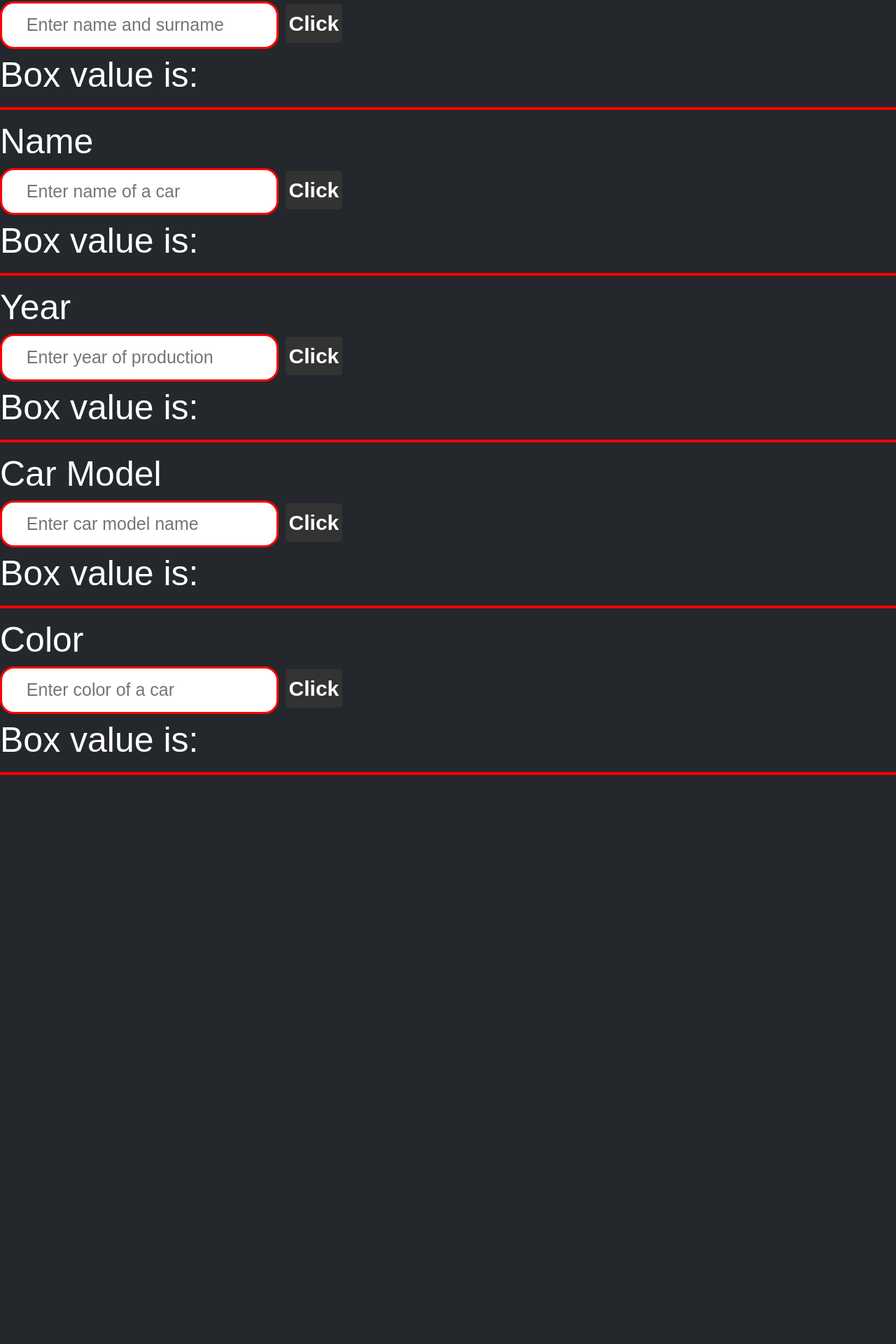
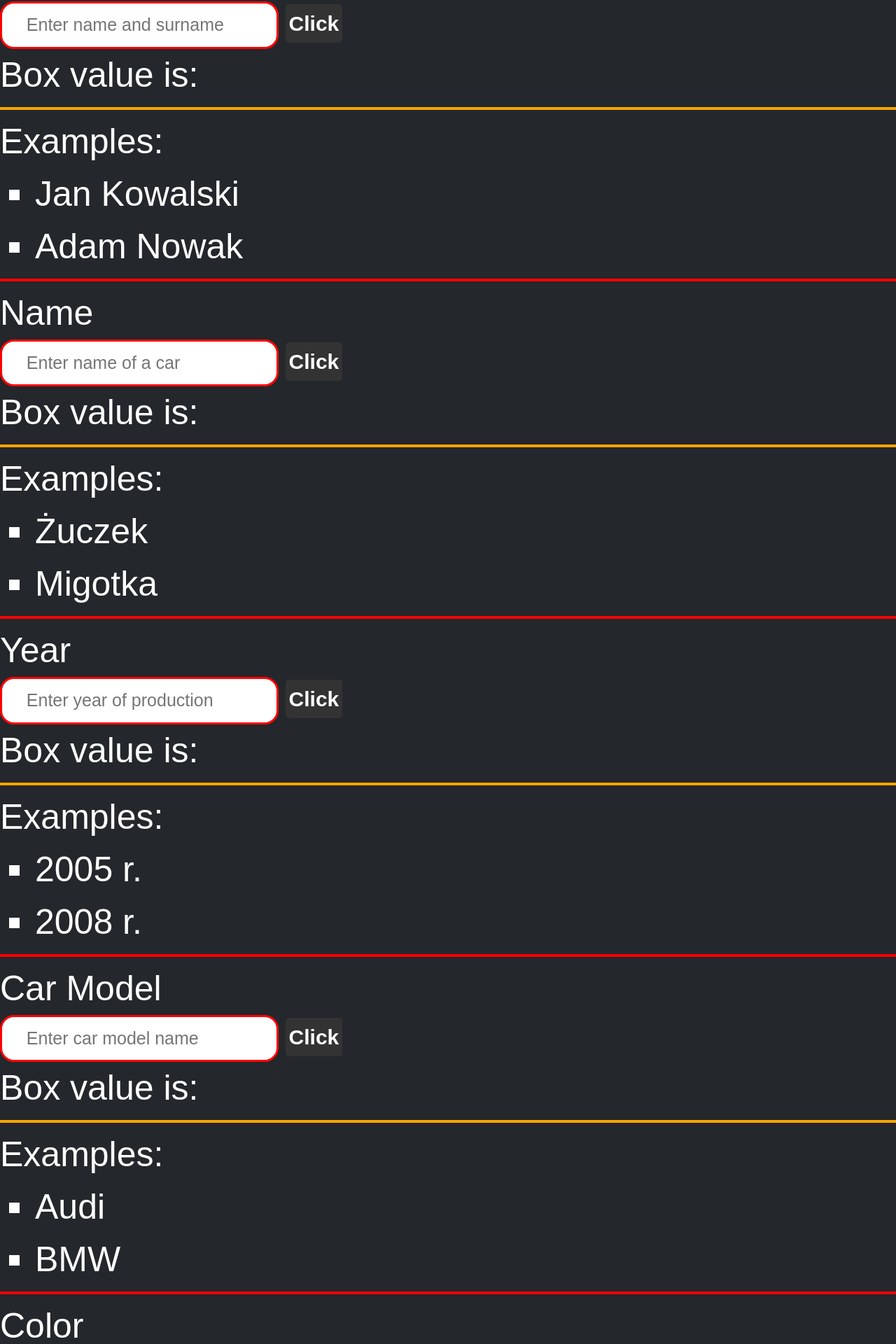
Before and after one commit to ShadowAlwer/Angular_Sandbox, an Angular app: page /cars in a window 1280 px wide. Shown: the part 237-2157 px from the top of the page at 70% size. Before the commit the page ends 1404 px from the top, so only its background shows below. Built offline with nearby package versions, Linux system fonts and the light colour scheme.

Commit message:
CARS - EXAMPLES

```diff
--- a/src/app/cars/cars.component.html
+++ b/src/app/cars/cars.component.html
@@ -6,6 +6,12 @@
     <input #box1 class="input" type="text" placeholder="Enter name and surname" name="display" [(ngModel)]=" i1">
     <button class="button" (click)="getOwner(box1.value)">Click</button>
     <p class="p1"> Box value is: {{ displayOwner }} </p>
+    <hr class="hr2">
+    <ul>
+        <p class="p1">Examples:</p>
+        <li class="li">Jan Kowalski</li>
+        <Li class="li">Adam Nowak</Li>
+    </ul>
 </div>
 <hr class="hr">
 <div>
@@ -13,6 +19,12 @@
     <input #box2 class="input" type="text" placeholder="Enter name of a car" name="display" [(ngModel)]="i2">
     <button class="button" (click)="getName(box2.value)">Click</button>
     <p class="p1"> Box value is: {{ displayName }} </p>
+    <hr class="hr2">
+    <ul>
+        <p class="p1">Examples:</p>
+        <li class="li">Żuczek</li>
+        <Li class="li">Migotka</Li>
+    </ul>
 </div>
 <hr class="hr">
 <div >
@@ -20,6 +32,12 @@
     <input #box3 class="input" type="text" placeholder="Enter year of production" name="display" [(ngModel)]="i3">
     <button class="button" (click)="getYear(box3.value)">Click</button>
     <p class="p1"> Box value is: {{ displayYear }} </p>
+    <hr class="hr2">
+    <ul>
+        <p class="p1">Examples:</p>
+        <li class="li">2005 r.</li>
+        <Li class="li">2008 r.</Li>
+    </ul>
 </div>
 <hr class="hr">
 <div>
@@ -27,6 +45,12 @@
     <input #box4 class="input" type="text" placeholder="Enter car model name" name="display" [(ngModel)]="i4">
     <button class="button" (click)="getModel(box4.value)">Click</button>
     <p class="p1"> Box value is: {{ displayModel }} </p>
+    <hr class="hr2">
+    <ul>
+        <p class="p1">Examples:</p>
+        <li class="li">Audi</li>
+        <Li class="li">BMW</Li>
+    </ul>
 </div>
 <hr class="hr">
 <div>
@@ -34,5 +58,11 @@
     <input #box5 class="input" type="text" placeholder="Enter color of a car" name="display" [(ngModel)]="i5">
     <button class="button" (click)="getColor(box5.value)">Click</button>
     <p class="p1"> Box value is: {{ displayColor }} </p>
+    <hr class="hr2">
+    <ul>
+        <p class="p1">Examples:</p>
+        <li class="li">Black</li>
+        <Li class="li">Orange</Li>
+    </ul>
 </div>
 <hr class="hr">
--- a/src/app/cars/cars.component.scss
+++ b/src/app/cars/cars.component.scss
@@ -38,6 +38,12 @@
     border: none;
 }
 
+.hr2{
+    height: 4px;
+    background-color: orange;
+    border: none;
+}
+
 .button{
     background-color: #333333;
     border-radius: 5px;
@@ -47,3 +53,11 @@
     font-size: 30px;
     margin-left: 10px;
 }
+
+.li{
+    text-align: left;
+    font-size: 50px;
+    color: white;
+    margin-left: 50px;
+    list-style-type: square
+}
```
